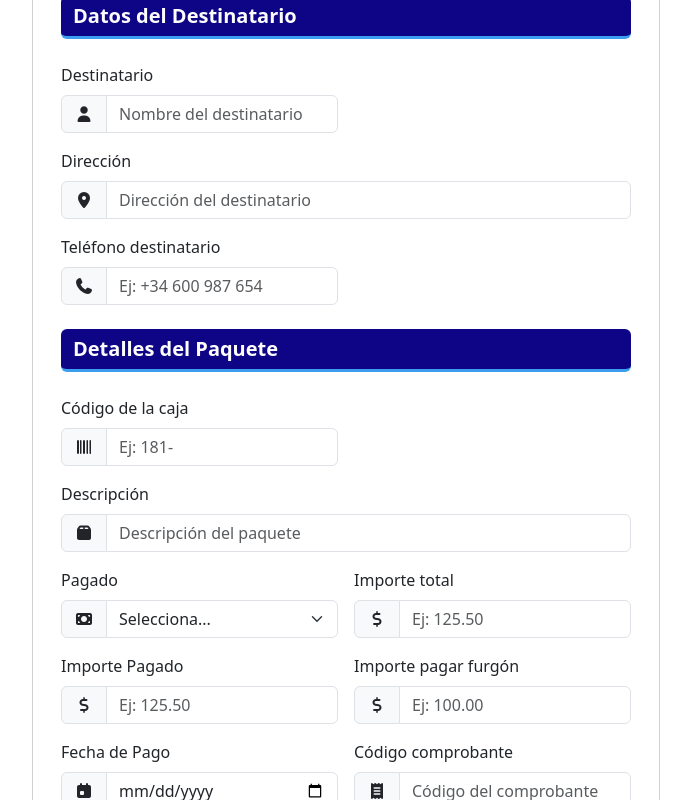
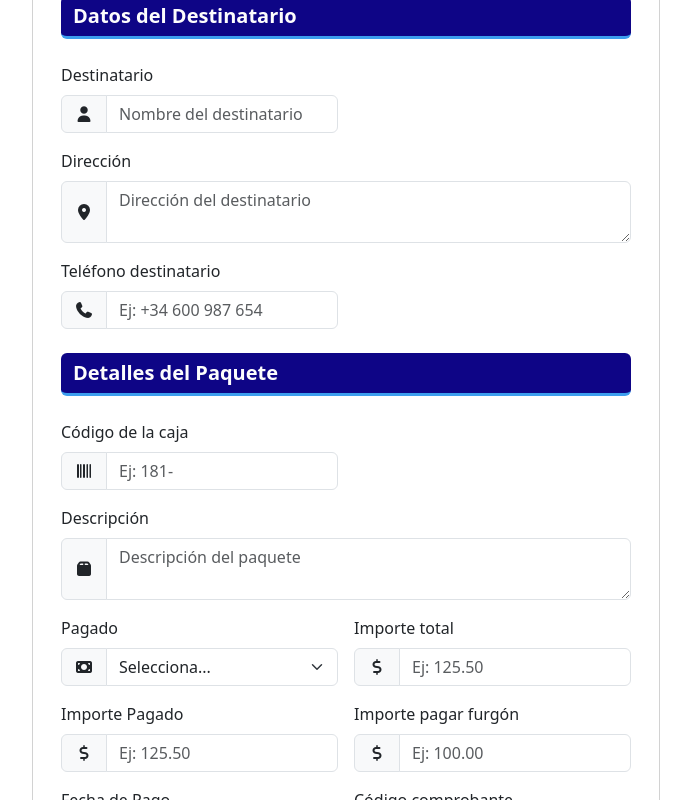
Before and after one commit to Roberjr10/furgon-fuente-vue, a Vue app: page /create in a window 1280 px wide. Shown: the part 410-1210 px from the top of the page, without its empty margins (294-985 px from the left). Built offline with nearby package versions, Linux system fonts and the light colour scheme; sample sign-in values are in the browser's storage.

Commit message:
cambio a textarea descripcion y direccion

```diff
--- a/src/views/CreateView.vue
+++ b/src/views/CreateView.vue
@@ -55,7 +55,7 @@
             <label for="direccion" class="form-label">Dirección</label>
             <div class="input-group">
                 <span class="input-group-text"><i class="fa-solid fa-location-dot"></i></span>
-                <input type="text" id="direccion" v-model="direccion" class="form-control" maxlength="100" placeholder="Dirección del destinatario" required>
+                <textarea type="text" id="direccion" v-model="direccion" class="form-control" maxlength="100" placeholder="Dirección del destinatario" required></textarea>
             </div>
         </div>
 
@@ -85,7 +85,7 @@
             <label for="descripcion" class="form-label">Descripción</label>
             <div class="input-group">
                 <span class="input-group-text"><i class="fa-solid fa-box"></i></span>
-                <input type="text" id="descripcion" v-model="descripcion" class="form-control" maxlength="100" placeholder="Descripción del paquete" required>
+                <textarea type="text" id="descripcion" v-model="descripcion" class="form-control" maxlength="100" placeholder="Descripción del paquete" required></textarea>
             </div>
         </div>
 
--- a/src/views/EditView.vue
+++ b/src/views/EditView.vue
@@ -55,7 +55,7 @@
             <label for="direccion" class="form-label">Dirección</label>
             <div class="input-group">
                 <span class="input-group-text"><i class="fa-solid fa-location-dot"></i></span>
-                <input type="text" id="direccion" v-model="direccion" class="form-control" maxlength="100" placeholder="Dirección del destinatario" required>
+                <textarea type="text" id="direccion" v-model="direccion" class="form-control" maxlength="100" placeholder="Dirección del destinatario" required></textarea>
             </div>
         </div>
 
@@ -91,7 +91,7 @@
             <label for="descripcion" class="form-label">Descripción</label>
             <div class="input-group">
                 <span class="input-group-text"><i class="fa-solid fa-box"></i></span>
-                <input type="text" id="descripcion" v-model="descripcion" class="form-control" maxlength="100" placeholder="Descripción del paquete" required>
+                <textarea type="text" id="descripcion" v-model="descripcion" class="form-control" maxlength="100" placeholder="Descripción del paquete" required></textarea>
             </div>
         </div>
 
```
